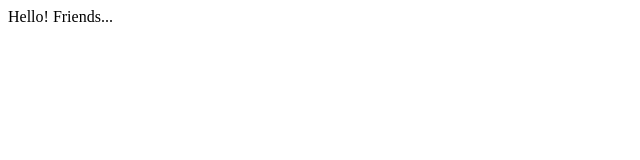
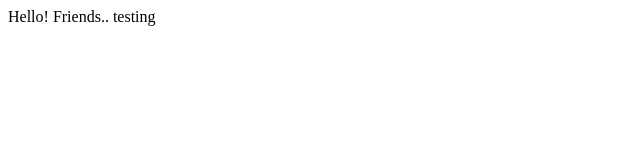
Before and after one commit to kallal11235/test, a plain HTML site: page index.html in a window 1280 px wide. Shown: the full height of the page, 0-640 px from the left. Drawn offline with Linux system fonts and the light colour scheme.

Commit message:
Update index.html

```diff
--- a/index.html
+++ b/index.html
@@ -4,6 +4,7 @@
     <title>Hithub Testing</title>
   </head>
   <body>
-  Hello! Friends...
+  Hello! Friends..
+  testing
   </body>
 </html>
```
